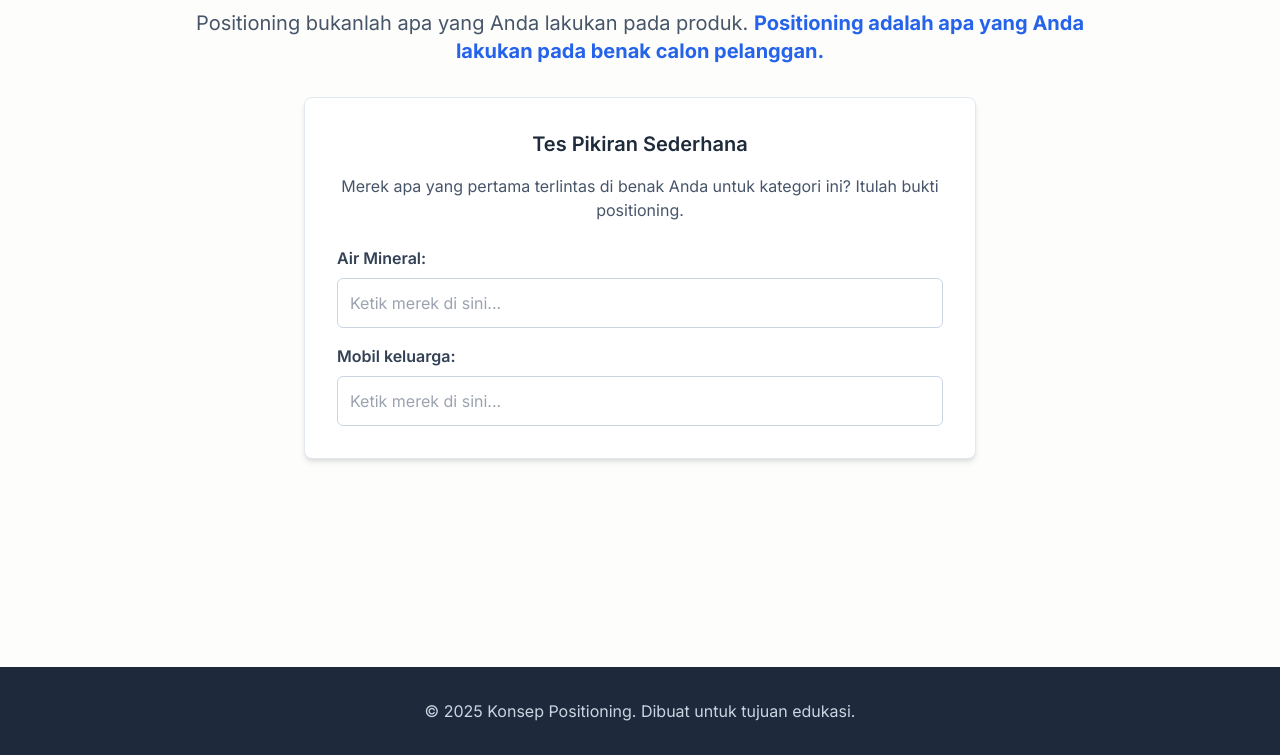
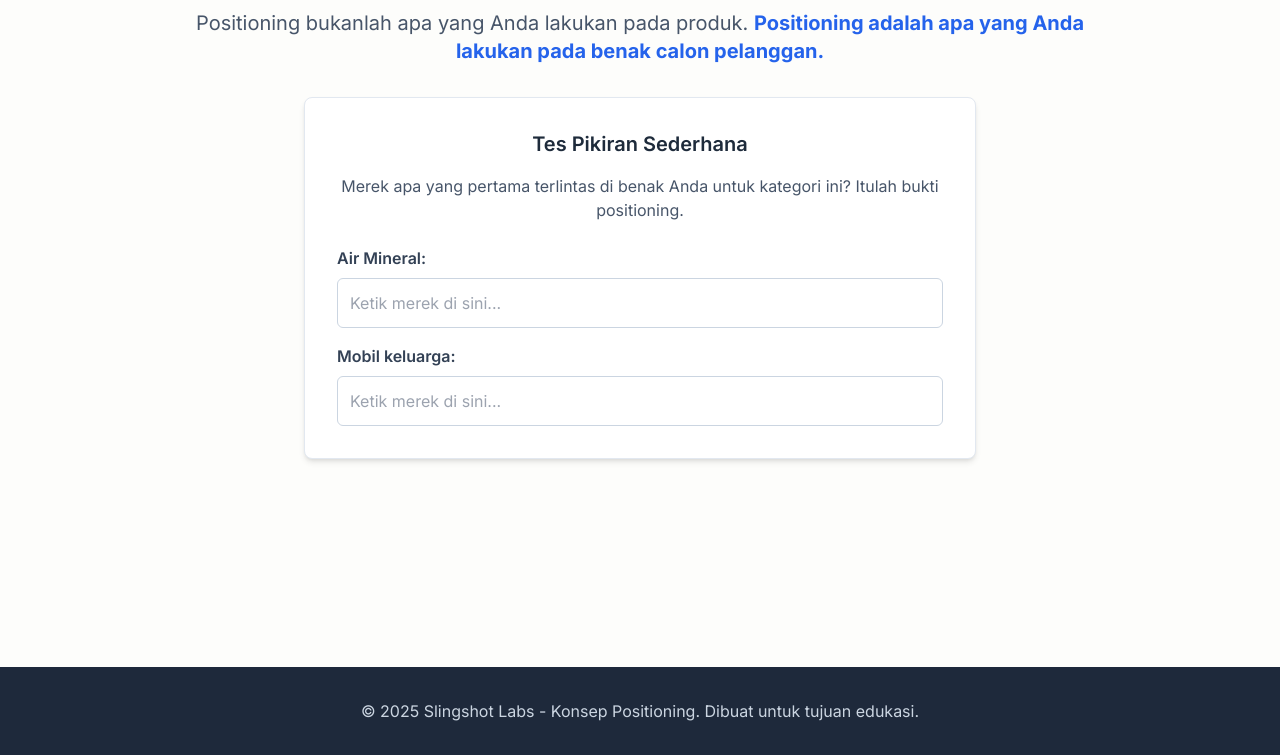
Before and after one commit to ariebizid-git/positioning, a plain HTML site: page index.html in a window 1280 px wide. Shown: the part 197-952 px from the top of the page. Drawn offline with nearby package versions, Linux system fonts and the light colour scheme.

Commit message:
Update index.html

```diff
--- a/index.html
+++ b/index.html
@@ -3,7 +3,7 @@
 <head>
     <meta charset="UTF-8">
     <meta name="viewport" content="width=device-width, initial-scale=1.0">
-    <title>Positioning: Pertarungan di Benak Pelanggan</title>
+    <title>Positioning adalah Pertarungan di Benak Pelanggan</title>
     <script src="https://cdn.tailwindcss.com"></script>
     <link rel="preconnect" href="https://fonts.googleapis.com">
     <link rel="preconnect" href="https://fonts.gstatic.com" crossorigin>
@@ -144,7 +144,7 @@
 
     <footer class="bg-slate-800 text-slate-300 mt-20 md:mt-32">
         <div class="container mx-auto px-6 py-8 text-center">
-            <p>&copy; 2025 Konsep Positioning. Dibuat untuk tujuan edukasi.</p>
+            <p>&copy; 2025 Slingshot Labs - Konsep Positioning. Dibuat untuk tujuan edukasi.</p>
         </div>
     </footer>
 
```
